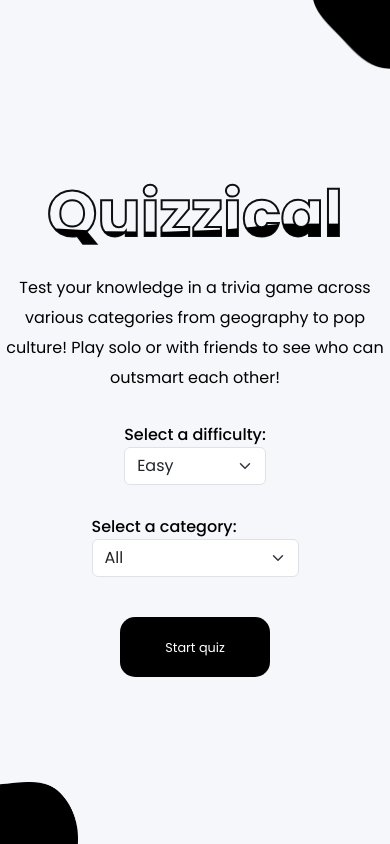
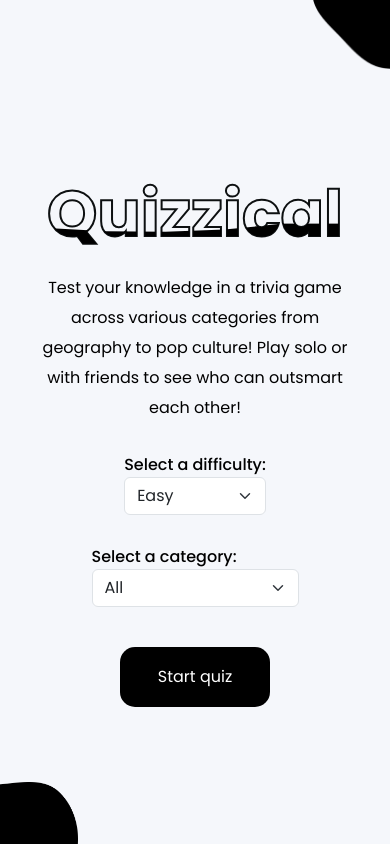
Before and after one commit to steph-xue/quizzical, a React (Vite) app: page / in a window 390 px wide. Built offline with nearby package versions, Linux system fonts and the light colour scheme.

Commit message:
adjust sizing of description on mobile

```diff
--- a/src/style.css
+++ b/src/style.css
@@ -77,7 +77,7 @@ body {
 @media only screen and (max-width: 1200px) {
   .description {
     font-size: 1rem;
-    max-width: 60vh;
+    max-width: 40vh;
   }
 }
 
@@ -89,7 +89,7 @@ body {
 
 @media only screen and (max-width: 1200px) {
   .btn-start {
-    font-size: 0.8rem;
+    font-size: 1rem;
     height: 60px;
     width: 150px;
   }
@@ -308,7 +308,7 @@ input[type="radio"] {
 
 @media only screen and (max-width: 1200px) {
   .btn-submit {
-    font-size: 0.8rem;
+    font-size: 1rem;
     height: 60px;
     width: 150px;
   }
```
